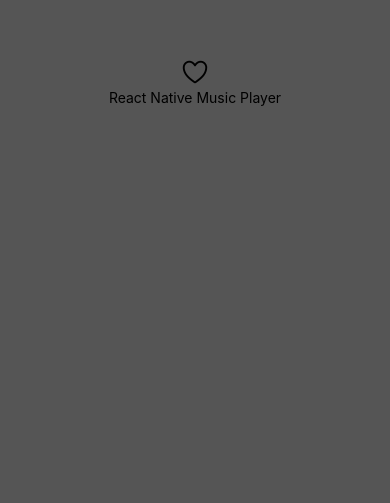
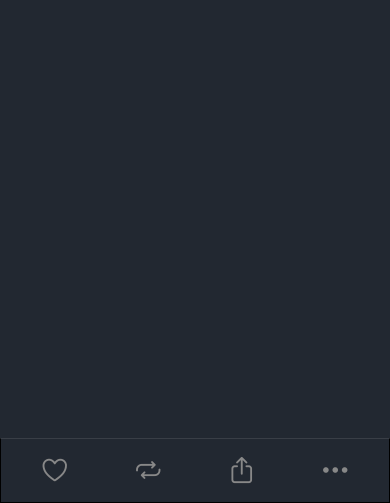
Before and after one commit to SachinthaNimesh370/Music-App, a React Native app: screen / in a window 390 px wide. Shown: the part 341-844 px from the top of the page. Built offline with nearby package versions, Linux system fonts and the light colour scheme.

Commit message:
Add assets File

```diff
--- a/screens/MusicPlayer.js
+++ b/screens/MusicPlayer.js
@@ -1,13 +1,45 @@
 import React from 'react'
-import { StyleSheet, Text, View } from 'react-native'
+import { Dimensions, SafeAreaView, StyleSheet, Text, TouchableOpacity, View } from 'react-native'
 import Ionicons from 'react-native-vector-icons/Ionicons'
+
+const {width,height}=Dimensions.get('window');
 
 const MusicPlayer = () => {
   return (
-    <View style={style.container}>
-        <Ionicons name="heart-outline" size={30}/>
-        <Text>React Native Music Player</Text>
-    </View>
+    <SafeAreaView style={style.container}>
+
+        <View style={style.maincontainer}>
+            {/* image */}
+
+            {/* slider */}
+
+            {/* music controls */}
+
+        </View>
+
+        <View style={style.bottomcontainer}>
+            <View style={style.bottomIconWrapper}>
+                <TouchableOpacity onPress={()=>{}}>
+                    <Ionicons name="heart-outline" size={30} color="#888888"/>
+                </TouchableOpacity>
+
+                <TouchableOpacity onPress={()=>{}}>
+                    <Ionicons name="repeat" size={30} color="#888888"/>
+                </TouchableOpacity>
+
+                <TouchableOpacity onPress={()=>{}}>
+                    <Ionicons name="share-outline" size={30} color="#888888"/>
+                </TouchableOpacity>
+
+                <TouchableOpacity onPress={()=>{}}>
+                    <Ionicons name="ellipsis-horizontal" size={30} color="#888888"/>
+                </TouchableOpacity>
+            </View>
+
+        </View>
+
+    </SafeAreaView>
+
   )
 }
 
@@ -17,9 +49,27 @@ export default MusicPlayer
 const style=StyleSheet.create({
     container:{
         flex:1,
-        backgroundColor:'#555',
+        backgroundColor:'#222831',
+
+    },
+    maincontainer:{
+        flex:1,
         alignItems:'center',
         justifyContent:'center',
+    },
+    bottomcontainer:{
+        width: width,
+        alignItems:'center',
+        paddingVertical:15,
+        borderTopColor:'#393E46',
+        borderWidth:1,
+
+    },
+    bottomIconWrapper:{
+        flexDirection:'row',
+        justifyContent:'space-between',
+        width:'80%'
 
     }
+
 })
```
